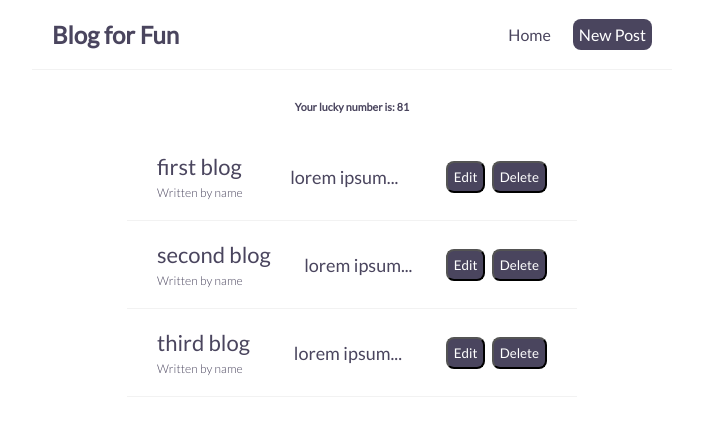
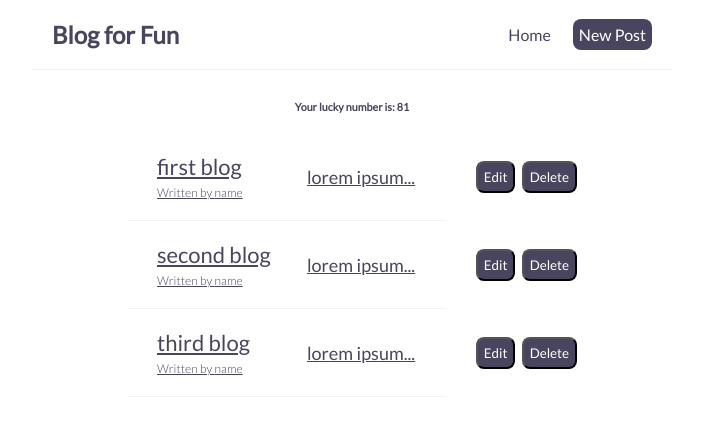
Before and after one commit to kailahk/blog-for-fun, a React (Create React App) app: page / in a window 1280 px wide. Shown: the top 436 px of the page, without its empty margins (288-991 px from the left). Built offline with nearby package versions, Linux system fonts and the light colour scheme; data requests are answered from the project's data file.

Commit message:
implements React routing and blog details page

```diff
--- a/package.json
+++ b/package.json
@@ -8,6 +8,7 @@
     "@testing-library/user-event": "^13.5.0",
     "react": "^18.2.0",
     "react-dom": "^18.2.0",
+    "react-router-dom": "^6.7.0",
     "react-scripts": "5.0.1",
     "web-vitals": "^2.1.4"
   },
--- a/src/App.jsx
+++ b/src/App.jsx
@@ -1,14 +1,21 @@
 import Navbar from './Navbar';
 import Home from './Home';
+import Create from './Create';
+import { Routes, Route } from 'react-router-dom';
+import BlogDetails from './BlogDetails';
 
 export default function App() {
   const title = 'Blog for Fun'
   return (
-    <div className="App">
-      <Navbar title={title}/>
-      <div className="content">
-        <Home />
+      <div className="App">
+        <Navbar title={title} />
+        <div className="content">
+          <Routes>
+            <Route path="/" element={<Home />}></Route>
+            <Route path="/create" element={<Create />}></Route>
+            <Route path="/blogs/:id" element={<BlogDetails />}></Route>
+          </Routes>
+        </div>
       </div>
-    </div>
   );
 }
--- a/src/Blog.jsx
+++ b/src/Blog.jsx
@@ -1,7 +1,10 @@
+import { Link } from "react-router-dom"
+
 export default function Blog({title, author, id, content, handleDelete}) {
 
     return(
         <div className="blog">
+            <Link to={`/blogs/${id}`}>
             <div className="blog-title-and-author">
                 <div className="blog-title">
                 {title}
@@ -13,6 +16,7 @@ export default function Blog({title, author, id, content, handleDelete}) {
             <div className="blog-content">
                 {content}
             </div>
+            </Link>
             <div className="button">
                 <button className="edit-btn">Edit</button>
                 &nbsp;&nbsp;
--- /dev/null
+++ b/src/BlogDetails.jsx
@@ -0,0 +1,10 @@
+import { useParams } from "react-router-dom"
+
+export default function BlogDetails() {
+    const { id } = useParams();
+    return (
+        <div className="blog-details">
+            <h2>Blog Details - { id }</h2>
+        </div>
+    )
+}
--- /dev/null
+++ b/src/Create.jsx
@@ -0,0 +1,7 @@
+export default function Create() {
+    return (
+        <div className="create">
+            <h2>Add a New Blog Post</h2>
+        </div>
+    )
+}
--- a/src/Home.jsx
+++ b/src/Home.jsx
@@ -1,4 +1,3 @@
-import { useState, useEffect } from "react"
 import BlogList from "./BlogList"
 import useFetch from "./useFetch";
 
--- a/src/Navbar.jsx
+++ b/src/Navbar.jsx
@@ -1,11 +1,12 @@
+import { Link } from "react-router-dom"
 
 export default function Navbar({ title }) {
     return (
         <nav className="navbar">
             <h1>{title}</h1>
             <div className="links">
-                <a className="go-home" href="/">Home</a>
-                <a className="create-post" href="/create">New Post</a>
+                <Link className="go-home" to="/">Home</Link>
+                <Link className="create-post" to="/create">New Post</Link>
             </div>
         </nav>
     )
--- a/src/index.css
+++ b/src/index.css
@@ -58,6 +58,13 @@
 .blog {
   display: flex;
   justify-content: space-between;
+  align-items: center;
+  color: #4A455E;
+}
+
+.blog > a {
+  display: flex;
+  justify-content: space-between;
   padding: 20px 30px;
   border-bottom: 1px solid #f2f2f2;
   align-items: center;
@@ -96,6 +103,7 @@
 
 .blog-title-and-author {
   text-align: left;
+  width: 150px;
 }
 
 button {
--- a/src/index.js
+++ b/src/index.js
@@ -2,11 +2,12 @@ import React from 'react';
 import ReactDOM from 'react-dom/client';
 import './index.css';
 import App from './App';
+import { BrowserRouter as Router } from 'react-router-dom';
 
 const root = ReactDOM.createRoot(document.getElementById('root'));
 root.render(
   <React.StrictMode>
-    <App />
+    <Router><App /></Router>
   </React.StrictMode>
 );
 
```
Also changed, not shown: 1 other file (tests, documents, lock files or other folders).
